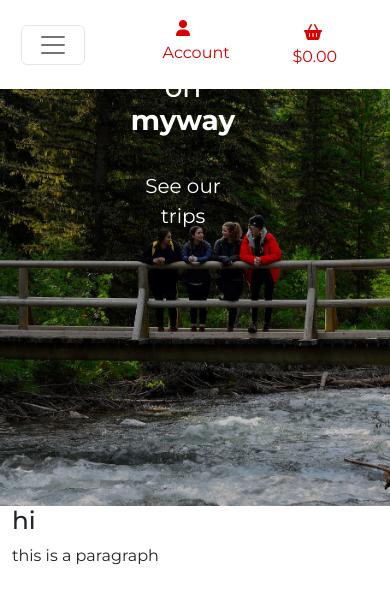
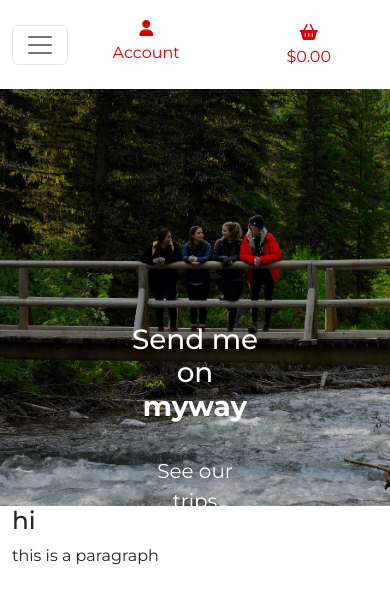
Before and after one commit to tdawes93/MyWay, a Django app: page / in a window 390 px wide. Shown: the top 604 px of the page. Run offline with Django 4.2, Linux system fonts and the light colour scheme; some libraries are stand-ins or nearby versions.

Commit message:
Move slogan below main body of hero image

```diff
--- a/home/templates/home/index.html
+++ b/home/templates/home/index.html
@@ -7,7 +7,7 @@
 <div class="container-fluid">
     <div class="row">
         <div class="col hero-img">
-            <div class="row centered justify-content-center w-100 text-white">
+            <div class="row centered justify-content-center w-100 text-white m-auto p-auto">
                 <div class="col-5 mt-5">
                     <h1 class="px-auto text-center">Send me on <strong>myway</strong></h1>
                     <div class="my-4">
--- a/static/css/base.css
+++ b/static/css/base.css
@@ -37,9 +37,10 @@ body {
 
 .centered {
     position: absolute;
-    top: 25%;
+    top: 75%;
     left: 50%;
     transform: translate(-50%, -50%);
+    height: 25vh;
 }
 
 .icon {
@@ -55,7 +56,6 @@ body {
     margin: 1rem 1rem 0;
 }
 
-
 @media screen and (min-width: 426px) {
     .hero-img {
         height: 80vh;
--- a/templates/base.html
+++ b/templates/base.html
@@ -72,8 +72,8 @@
                 <div class="col-1 text-center justify-content-center">
                     <ul class="navbar-nav">
                         <li class="nav-item dropdown">
-                            <a class="nav-link nav-list" href="" role="button"
-                                data-bs-toggle="dropdown" aria-expanded="false">
+                            <a class="nav-link nav-list" href="" role="button" data-bs-toggle="dropdown"
+                                aria-expanded="false">
                                 <div>
                                     <div class="icon"><i class="fa-solid fa-user"></i>
                                     </div>
@@ -109,13 +109,15 @@
             </div>
 
             <!-- Mobile and Tablet header/navbar -->
-            <div class="row w-100 d-flex d-lg-none d-flex align-items-center" id="mobile-nav">
-                <button class="navbar-toggler col-2 col-md-1 justify-content-center px-auto mx-auto navbar-light"
-                    type="button" data-bs-toggle="collapse" data-bs-target="#navbarSupportedContent"
-                    aria-controls="navbarSupportedContent" aria-expanded="false" aria-label="Toggle navigation">
-                    <span class="navbar-toggler-icon navbar-light"></span>
-                </button>
-                <div class="col-2 text-center mx-auto justify-content-center">
+            <div class="row w-100 d-flex d-lg-none m-auto p-auto align-items-center " id="mobile-nav">
+                <div class="col-2">
+                    <button class="navbar-toggler" type="button" data-bs-toggle="collapse"
+                        data-bs-target="#navbarSupportedContent" aria-controls="navbarSupportedContent"
+                        aria-expanded="false" aria-label="Toggle navigation">
+                        <span class="navbar-toggler-icon"></span>
+                    </button>
+                </div>
+                <div class="col-4 text-center mx-auto justify-content-center">
                     <ul class="navbar-nav me-auto mb-2">
                         <li class="nav-item dropdown">
                             <a class="nav-link nav-list px-auto mx-auto" href="" role="button" data-bs-toggle="dropdown"
@@ -139,7 +141,7 @@
                         </li>
                     </ul>
                 </div>
-                <div class="col-2 text-center mx-auto justify-content-center">
+                <div class="col-4 text-center mx-auto justify-content-center">
                     <a class="nav-link nav-list px-auto mx-auto" href="" role="button" aria-expanded="false">
                         <div class="icon"><i class="fa-solid fa-basket-shopping"></i>
                         </div>
```
